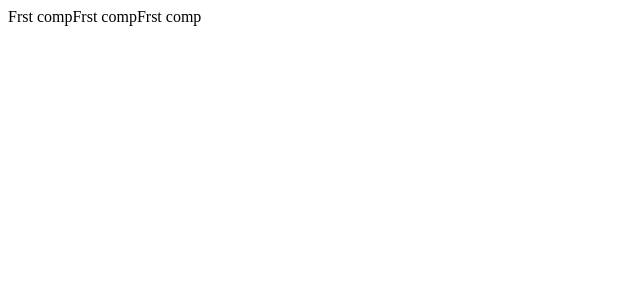
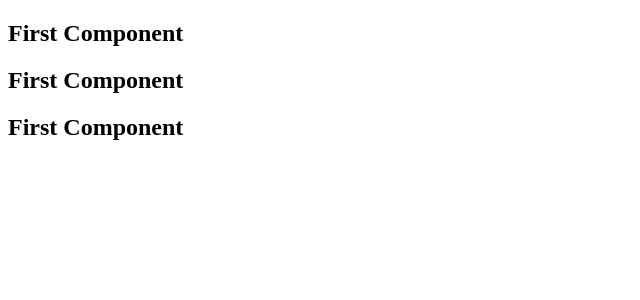
Before and after one commit to fabiocosta07/react-redux-course, a React (Create React App) app in the folder fundamentals-react/: page / in a window 1280 px wide. Shown: the top 300 px of the page, without its empty margins (0-640 px from the left). Built offline with nearby package versions, Linux system fonts and the light colour scheme.

Commit message:
section 2 - 15 - First component - return element in single line

```diff
--- a/fundamentals-react/src/components/basics/First.js
+++ b/fundamentals-react/src/components/basics/First.js
@@ -1,3 +1,5 @@
+import React from "react"
+
 export default function First() {
-    return 'Frst comp'
+    return <h2>First Component</h2>
 }
```
